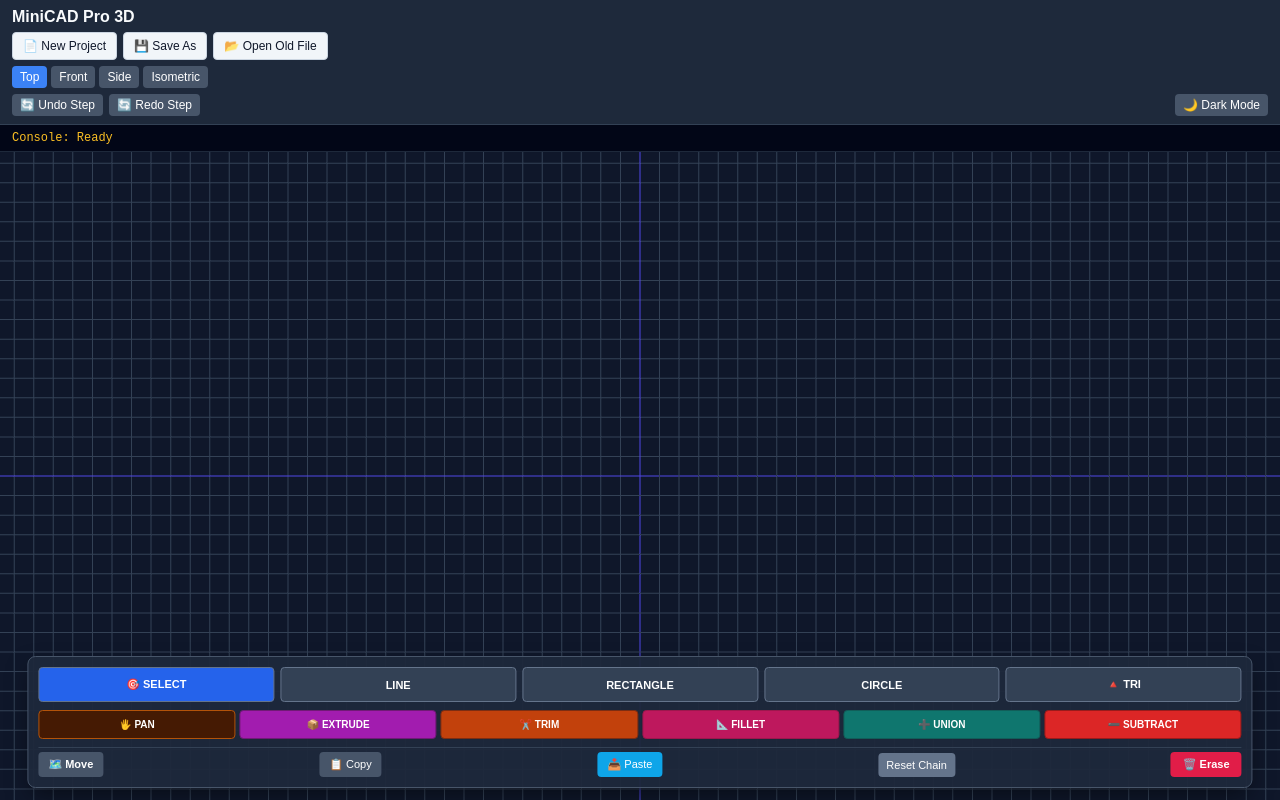
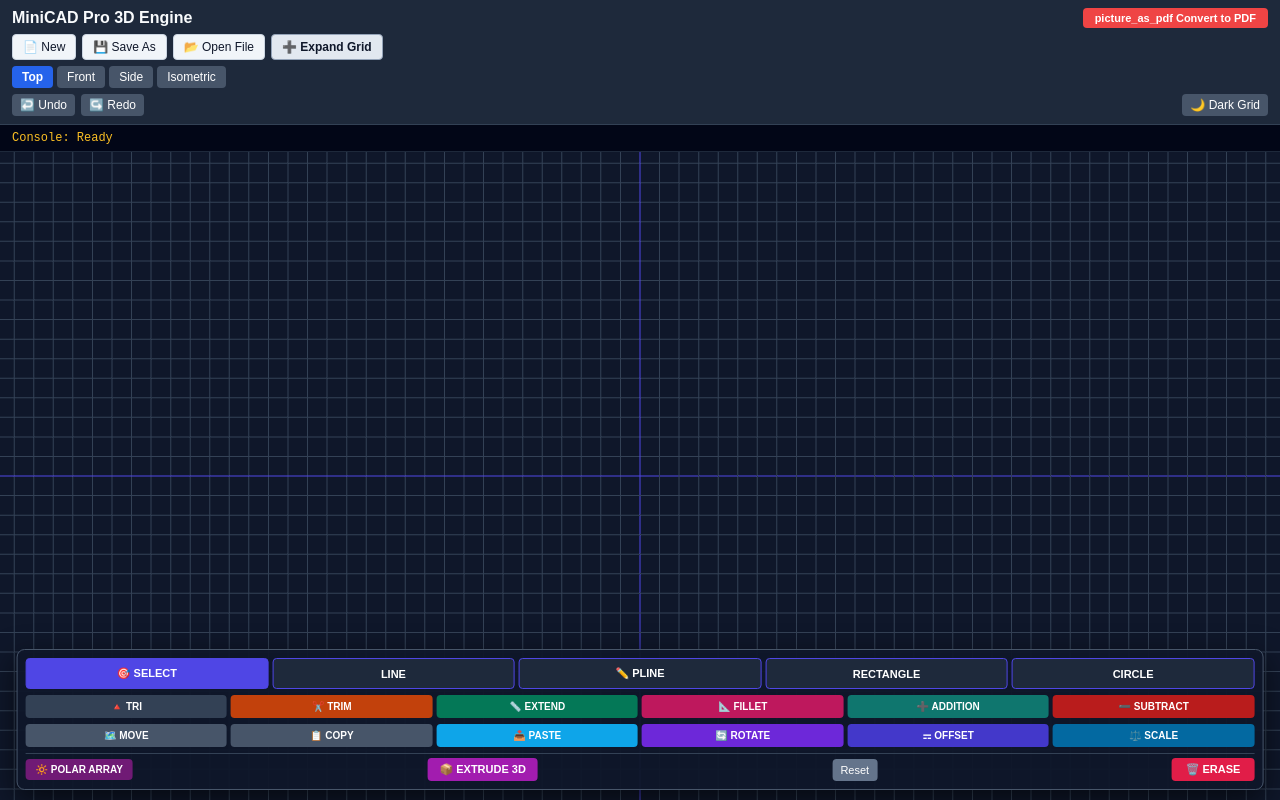
Before and after one commit to kingclaude123654-ux/Autocad, a React (Vite) app: page / in a window 1280 px wide. Built offline with nearby package versions, Linux system fonts and the light colour scheme.

Commit message:
Update App.tsx

```diff
--- a/src/App.tsx
+++ b/src/App.tsx
@@ -17,11 +17,18 @@ export default function App() {
     executeExtrude,
     executeErase,
     executeTrim,
+    executeExtend,
     executeFillet,
     executeUnion,
     executeSubtract,
     executeCopy,
     executePaste,
+    executeRotate,
+    executeOffset,
+    executePolarArray,
+    executeScale,
+    executeIncreaseWorkspace,
+    executeExportPDF,
     undo,
     redo
   } = useCADEngine();
@@ -38,7 +45,7 @@ export default function App() {
       fontFamily: 'sans-serif'
     }}>
 
-      {/* HEADER: APP TITLE & PERMANENT STORAGE FILE TOOLS */}
+      {/* HEADER PANEL: FILE OPS & GLOBAL TOGGLES */}
       <header style={{
         display: 'flex',
         flexDirection: 'column',
@@ -47,30 +54,37 @@ export default function App() {
         borderBottom: '1px solid #334155',
         gap: '6px'
       }}>
-        <div style={{ fontSize: '16px', fontWeight: 'bold', color: '#f8fafc' }}>MiniCAD Pro 3D</div>
-
-        {/* Row 1: File Actions (New, Save As, Open) */}
-        <div style={{ display: 'flex', gap: '6px', flexWrap: 'wrap' }}>
-          <button onClick={executeNewProject} style={{ padding: '6px 10px', fontSize: '12px', backgroundColor: '#f1f5f9', border: '1px solid #cbd5e1', borderRadius: '4px', cursor: 'pointer', color: '#0f172a' }}>📄 New Project</button>
-          <button onClick={executeSaveProject} style={{ padding: '6px 10px', fontSize: '12px', backgroundColor: '#f1f5f9', border: '1px solid #cbd5e1', borderRadius: '4px', cursor: 'pointer', color: '#0f172a' }}>💾 Save As</button>
-          <button onClick={executeLoadProject} style={{ padding: '6px 10px', fontSize: '12px', backgroundColor: '#f1f5f9', border: '1px solid #cbd5e1', borderRadius: '4px', cursor: 'pointer', color: '#0f172a' }}>📂 Open Old File</button>
+        <div style={{ display: 'flex', justifyContent: 'space-between', alignItems: 'center' }}>
+          <div style={{ fontSize: '16px', fontWeight: 'bold', color: '#f8fafc' }}>MiniCAD Pro 3D Engine</div>
+          <button onClick={executeExportPDF} style={{ padding: '4px 12px', fontSize: '11px', backgroundColor: '#ef4444', color: '#fff', border: 'none', borderRadius: '4px', fontWeight: 'bold', cursor: 'pointer' }}>
+            picture_as_pdf Convert to PDF
+          </button>
         </div>
 
-        {/* Row 2: Camera View Layout Angle Switches */}
+        {/* Row 1: Core File Storage operations */}
+        <div style={{ display: 'flex', gap: '6px', flexWrap: 'wrap' }}>
+          <button onClick={executeNewProject} style={{ padding: '5px 10px', fontSize: '12px', backgroundColor: '#f1f5f9', border: '1px solid #cbd5e1', borderRadius: '4px', cursor: 'pointer', color: '#0f172a' }}>📄 New</button>
+          <button onClick={executeSaveProject} style={{ padding: '5px 10px', fontSize: '12px', backgroundColor: '#f1f5f9', border: '1px solid #cbd5e1', borderRadius: '4px', cursor: 'pointer', color: '#0f172a' }}>💾 Save As</button>
+          <button onClick={executeLoadProject} style={{ padding: '5px 10px', fontSize: '12px', backgroundColor: '#f1f5f9', border: '1px solid #cbd5e1', borderRadius: '4px', cursor: 'pointer', color: '#0f172a' }}>📂 Open File</button>
+          <button onClick={executeIncreaseWorkspace} style={{ padding: '5px 10px', fontSize: '12px', backgroundColor: '#e2e8f0', border: '1px solid #94a3b8', borderRadius: '4px', cursor: 'pointer', color: '#0f172a', fontWeight: 'bold' }}>➕ Expand Grid</button>
+        </div>
+
+        {/* Row 2: Instant High-Performance View Switch Matrix */}
         <div style={{ display: 'flex', gap: '4px' }}>
           {(['top', 'front', 'side', 'isometric'] as ViewMode[]).map((mode) => (
             <button
               key={mode}
               onClick={() => changeView(mode)}
               style={{
-                padding: '4px 8px',
+                padding: '4px 10px',
                 fontSize: '12px',
-                backgroundColor: viewMode === mode ? '#3b82f6' : '#475569',
+                backgroundColor: viewMode === mode ? '#2563eb' : '#475569',
                 color: '#ffffff',
                 border: 'none',
                 borderRadius: '4px',
                 textTransform: 'capitalize',
-                cursor: 'pointer'
+                cursor: 'pointer',
+                fontWeight: viewMode === mode ? 'bold' : 'normal'
               }}
             >
               {mode}
@@ -78,17 +92,17 @@ export default function App() {
           ))}
         </div>
 
-        {/* Row 3: History Time Travel Undo/Redo Controls */}
+        {/* Row 3: History & Environment Theme Switches */}
         <div style={{ display: 'flex', gap: '6px', alignItems: 'center' }}>
-          <button onClick={undo} style={{ padding: '4px 8px', fontSize: '12px', backgroundColor: '#475569', color: '#fff', border: 'none', borderRadius: '4px', cursor: 'pointer' }}>🔄 Undo Step</button>
-          <button onClick={redo} style={{ padding: '4px 8px', fontSize: '12px', backgroundColor: '#475569', color: '#fff', border: 'none', borderRadius: '4px', cursor: 'pointer' }}>🔄 Redo Step</button>
+          <button onClick={undo} style={{ padding: '4px 8px', fontSize: '12px', backgroundColor: '#475569', color: '#fff', border: 'none', borderRadius: '4px', cursor: 'pointer' }}>↩️ Undo</button>
+          <button onClick={redo} style={{ padding: '4px 8px', fontSize: '12px', backgroundColor: '#475569', color: '#fff', border: 'none', borderRadius: '4px', cursor: 'pointer' }}>↪️ Redo</button>
           <button onClick={() => setIsDarkMode(!isDarkMode)} style={{ padding: '4px 8px', fontSize: '12px', backgroundColor: '#475569', color: '#fff', border: 'none', borderRadius: '4px', cursor: 'pointer', marginLeft: 'auto' }}>
-            {isDarkMode ? '🌙 Dark Mode' : '☀️ Light Mode'}
+            {isDarkMode ? '🌙 Dark Grid' : '☀️ Light Grid'}
           </button>
         </div>
       </header>
 
-      {/* SYSTEM FEEDBACK RUNTIME HUD CONSOLE BAR */}
+      {/* READOUT BAR FOR LIVE CONSOLE PARAMETERS & DIMENSIONS */}
       <div style={{
         backgroundColor: '#020617',
         color: '#fbbf24',
@@ -100,132 +114,76 @@ export default function App() {
         {hudFeedback}
       </div>
 
-      {/* INTERACTIVE WORKSPACE VIEWPORT GRID LAYER */}
+      {/* MAIN VIEWPORT MATRIX MESH CONTAINER */}
       <div style={{ flex: 1, position: 'relative', backgroundColor: '#000000' }}>
         <div ref={containerRef} style={{ width: '100%', height: '100%', touchAction: 'none' }} />
 
-        {/* BOTTOM FLOATING CONTROLLER DOCK CONTAINING ALL ACTIVE CAD TOOLKITS */}
+        {/* FLOATING PRIMARY CONTROL INTERFACE MODULE */}
         <div style={{
           position: 'absolute',
-          bottom: '12px',
+          bottom: '10px',
           left: '50%',
           transform: 'translateX(-50%)',
-          width: '94%',
-          backgroundColor: 'rgba(30, 41, 59, 0.95)',
+          width: '96%',
+          backgroundColor: 'rgba(15, 23, 42, 0.96)',
           border: '1px solid #475569',
           borderRadius: '8px',
-          padding: '10px',
-          boxShadow: '0 10px 25px -5px rgba(0,0,0,0.5)',
+          padding: '8px',
+          boxShadow: '0 10px 30px rgba(0,0,0,0.6)',
           display: 'flex',
           flexDirection: 'column',
-          gap: '8px',
+          gap: '6px',
           zIndex: 100
         }}>
 
-          {/* PRIMITIVE SHAPE DRAFTING TOOLS CONTAINER ROW */}
-          <div style={{
-            display: 'grid',
-            gridTemplateColumns: 'repeat(5, 1fr)',
-            gap: '6px'
-          }}>
-            {(['select', 'line', 'rectangle', 'circle', 'polygon'] as ToolType[]).map((tool) => (
+          {/* SKETCH PRIMITIVES DRAFTING BLOCK */}
+          <div style={{ display: 'grid', gridTemplateColumns: 'repeat(5, 1fr)', gap: '4px' }}>
+            {(['select', 'line', 'polyline', 'rectangle', 'circle'] as ToolType[]).map((tool) => (
               <button
                 key={tool}
                 onClick={() => setCurrentTool(tool)}
                 style={{
-                  padding: '10px 4px',
+                  padding: '8px 2px',
                   fontSize: '11px',
                   fontWeight: 'bold',
                   borderRadius: '4px',
-                  border: '1px solid #64748b',
+                  border: '1px solid #4f46e5',
                   cursor: 'pointer',
-                  backgroundColor: currentTool === tool ? '#2563eb' : '#334155',
-                  color: '#ffffff',
-                  textTransform: 'uppercase'
+                  backgroundColor: currentTool === tool ? '#4f46e5' : '#1e293b',
+                  color: '#ffffff'
                 }}
               >
-                {tool === 'select' ? '🎯 Select' : tool === 'polygon' ? '🔺 Tri' : tool.toUpperCase()}
+                {tool === 'select' ? '🎯 SELECT' : tool === 'polyline' ? '✏️ PLINE' : tool.toUpperCase()}
               </button>
             ))}
           </div>
 
-          {/* ADVANCED VECTOR OPERATIONS & SPATIAL COMMAND CONTROLS ROW */}
-          <div style={{
-            display: 'grid',
-            gridTemplateColumns: 'repeat(6, 1fr)',
-            gap: '4px'
-          }}>
-            {/* Native Canvas Space Pan Engine Switch Toggle */}
-            <button
-              onClick={() => setCurrentTool('pan' as any)}
-              style={{
-                padding: '8px 2px',
-                fontSize: '10px',
-                fontWeight: 'bold',
-                borderRadius: '4px',
-                border: '1px solid #b45309',
-                backgroundColor: (currentTool as string) === 'pan' ? '#d97706' : '#451a03',
-                color: '#fff',
-                cursor: 'pointer'
-              }}
-            >
-              🖐️ PAN
-            </button>
-
-            {/* 3D Extrusion Solid Modeling Operator */}
-            <button onClick={executeExtrude} style={{ padding: '8px 2px', fontSize: '10px', fontWeight: 'bold', borderRadius: '4px', border: '1px solid #701a75', backgroundColor: '#a21caf', color: '#fff', cursor: 'pointer' }}>
-              📦 EXTRUDE
-            </button>
-
-            {/* Geometry Intersections Vector Modifiers */}
-            <button onClick={executeTrim} style={{ padding: '8px 2px', fontSize: '10px', fontWeight: 'bold', borderRadius: '4px', border: '1px solid #7c2d12', backgroundColor: '#c2410c', color: '#fff', cursor: 'pointer' }}>
-              ✂️ TRIM
-            </button>
-            <button onClick={executeFillet} style={{ padding: '8px 2px', fontSize: '10px', fontWeight: 'bold', borderRadius: '4px', border: '1px solid #9d174d', backgroundColor: '#be185d', color: '#fff', cursor: 'pointer' }}>
-              📐 FILLET
-            </button>
-
-            {/* Solid Intersection Boolean Compilers */}
-            <button onClick={executeUnion} style={{ padding: '8px 2px', fontSize: '10px', fontWeight: 'bold', borderRadius: '4px', border: '1px solid #115e59', backgroundColor: '#0f766e', color: '#fff', cursor: 'pointer' }}>
-              ➕ UNION
-            </button>
-            <button onClick={executeSubtract} style={{ padding: '8px 2px', fontSize: '10px', fontWeight: 'bold', borderRadius: '4px', border: '1px solid #991b1b', backgroundColor: '#dc2626', color: '#fff', cursor: 'pointer' }}>
-              ➖ SUBTRACT
-            </button>
+          {/* ADVANCED VECTOR INTERSECTIONS & SOLID MODIFIERS */}
+          <div style={{ display: 'grid', gridTemplateColumns: 'repeat(6, 1fr)', gap: '4px' }}>
+            <button onClick={() => setCurrentTool('polygon')} style={{ padding: '6px 2px', fontSize: '10px', fontWeight: 'bold', borderRadius: '4px', backgroundColor: currentTool === 'polygon' ? '#f59e0b' : '#334155', color: '#fff', border: 'none' }}>🔺 TRI</button>
+            <button onClick={executeTrim} style={{ padding: '6px 2px', fontSize: '10px', fontWeight: 'bold', borderRadius: '4px', backgroundColor: '#c2410c', color: '#fff', border: 'none' }}>✂️ TRIM</button>
+            <button onClick={executeExtend} style={{ padding: '6px 2px', fontSize: '10px', fontWeight: 'bold', borderRadius: '4px', backgroundColor: '#047857', color: '#fff', border: 'none' }}>📏 EXTEND</button>
+            <button onClick={executeFillet} style={{ padding: '6px 2px', fontSize: '10px', fontWeight: 'bold', borderRadius: '4px', backgroundColor: '#be185d', color: '#fff', border: 'none' }}>📐 FILLET</button>
+            <button onClick={executeUnion} style={{ padding: '6px 2px', fontSize: '10px', fontWeight: 'bold', borderRadius: '4px', backgroundColor: '#0f766e', color: '#fff', border: 'none' }}>➕ ADDITION</button>
+            <button onClick={executeSubtract} style={{ padding: '6px 2px', fontSize: '10px', fontWeight: 'bold', borderRadius: '4px', backgroundColor: '#b91c1c', color: '#fff', border: 'none' }}>➖ SUBTRACT</button>
           </div>
 
-          {/* DOCK FOOTER: DESELECT CONTEXT CLEARING, TRANSFORMS & CANVASE ERASE COMMAND */}
-          <div style={{ display: 'flex', gap: '6px', justifyContent: 'space-between', alignItems: 'center', paddingTop: '4px', borderTop: '1px solid #334155' }}>
-            <button
-              onClick={() => setCurrentTool('move' as any)}
-              style={{
-                padding: '6px 10px',
-                fontSize: '11px',
-                backgroundColor: (currentTool as string) === 'move' ? '#10b981' : '#475569',
-                color: '#fff',
-                border: 'none',
-                borderRadius: '4px',
-                cursor: 'pointer',
-                fontWeight: 'bold'
-              }}
-            >
-              🗺️ Move
-            </button>
-            <button onClick={executeCopy} style={{ padding: '6px 10px', fontSize: '11px', backgroundColor: '#475569', color: '#fff', border: 'none', borderRadius: '4px', cursor: 'pointer' }}>📋 Copy</button>
-            <button onClick={executePaste} style={{ padding: '6px 10px', fontSize: '11px', backgroundColor: '#0ea5e9', color: '#fff', border: 'none', borderRadius: '4px', cursor: 'pointer' }}>📥 Paste</button>
+          {/* TRANSFORMS & CLIPBOARD UTILITIES ROW */}
+          <div style={{ display: 'grid', gridTemplateColumns: 'repeat(6, 1fr)', gap: '4px' }}>
+            <button onClick={() => setCurrentTool('move' as any)} style={{ padding: '6px 2px', fontSize: '10px', fontWeight: 'bold', borderRadius: '4px', backgroundColor: (currentTool as string) === 'move' ? '#10b981' : '#475569', color: '#fff', border: 'none' }}>🗺️ MOVE</button>
+            <button onClick={executeCopy} style={{ padding: '6px 2px', fontSize: '10px', fontWeight: 'bold', borderRadius: '4px', backgroundColor: '#475569', color: '#fff', border: 'none' }}>📋 COPY</button>
+            <button onClick={executePaste} style={{ padding: '6px 2px', fontSize: '10px', fontWeight: 'bold', borderRadius: '4px', backgroundColor: '#0ea5e9', color: '#fff', border: 'none' }}>📥 PASTE</button>
+            <button onClick={executeRotate} style={{ padding: '6px 2px', fontSize: '10px', fontWeight: 'bold', borderRadius: '4px', backgroundColor: '#6d28d9', color: '#fff', border: 'none' }}>🔄 ROTATE</button>
+            <button onClick={executeOffset} style={{ padding: '6px 2px', fontSize: '10px', fontWeight: 'bold', borderRadius: '4px', backgroundColor: '#4338ca', color: '#fff', border: 'none' }}>⚎ OFFSET</button>
+            <button onClick={executeScale} style={{ padding: '6px 2px', fontSize: '10px', fontWeight: 'bold', borderRadius: '4px', backgroundColor: '#0369a1', color: '#fff', border: 'none' }}>⚖️ SCALE</button>
+          </div>
 
-            <button
-              onClick={() => setCurrentTool('deselect' as any)}
-              style={{ padding: '6px 8px', fontSize: '11px', backgroundColor: '#64748b', color: '#fff', border: 'none', borderRadius: '4px', cursor: 'pointer' }}
-            >
-              Reset Chain
-            </button>
-            <button
-              onClick={executeErase}
-              style={{ padding: '6px 12px', fontSize: '11px', fontWeight: 'bold', backgroundColor: '#e11d48', color: '#fff', border: 'none', borderRadius: '4px', cursor: 'pointer' }}
-            >
-              🗑️ Erase
-            </button>
+          {/* DOCK FOOTER ACTIONS FOOTPRINT */}
+          <div style={{ display: 'flex', justifyContent: 'space-between', alignItems: 'center', paddingTop: '4px', borderTop: '1px solid #334155' }}>
+            <button onClick={executePolarArray} style={{ padding: '5px 10px', fontSize: '10px', backgroundColor: '#701a75', color: '#fff', border: 'none', borderRadius: '4px', fontWeight: 'bold' }}>🔆 POLAR ARRAY</button>
+            <button onClick={executeExtrude} style={{ padding: '5px 12px', fontSize: '11px', fontWeight: 'bold', backgroundColor: '#a21caf', color: '#fff', border: 'none', borderRadius: '4px' }}>📦 EXTRUDE 3D</button>
+            <button onClick={() => setCurrentTool('deselect' as any)} style={{ padding: '5px 8px', fontSize: '11px', backgroundColor: '#64748b', color: '#fff', border: 'none', borderRadius: '4px' }}>Reset</button>
+            <button onClick={executeErase} style={{ padding: '5px 14px', fontSize: '11px', fontWeight: 'bold', backgroundColor: '#e11d48', color: '#fff', border: 'none', borderRadius: '4px' }}>🗑️ ERASE</button>
           </div>
 
         </div>
```
